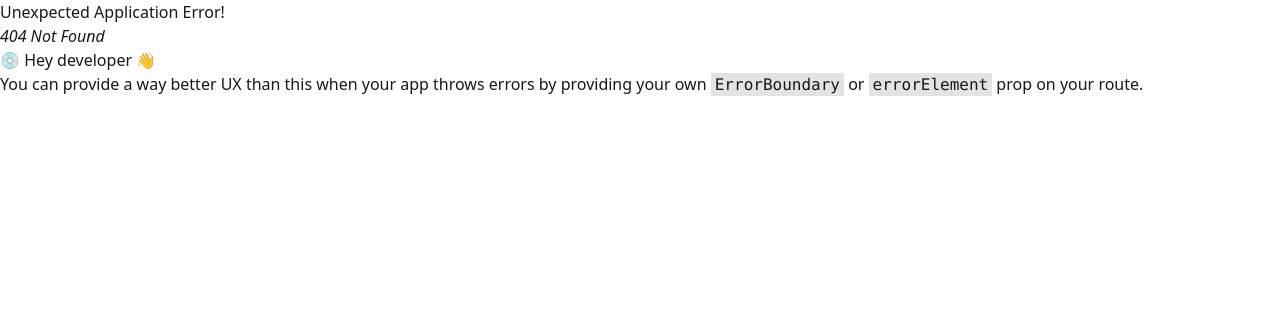
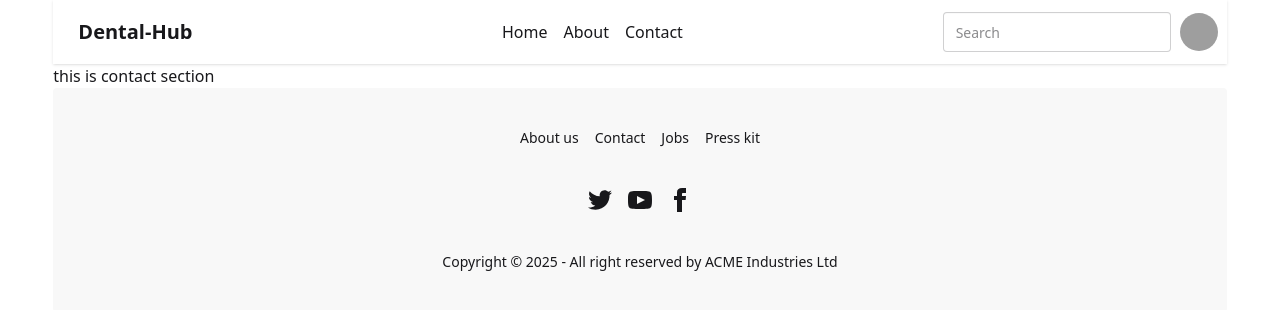
Before and after one commit to Amitkumersarkar/Dental-Hub, a React (Vite) app: page /contact in a window 1280 px wide. Before the commit this address had no page. Shown: the top 310 px of the page. Built offline with nearby package versions, Linux system fonts and the light colour scheme; grey boxes are pictures that could not be loaded.

Commit message:
updated file

```diff
--- /dev/null
+++ b/src/Pages/Contact.jsx
@@ -0,0 +1,11 @@
+
+const Contact = () => {
+
+    return (
+        <div>
+            <h2>this is contact section</h2>
+        </div>
+    );
+};
+
+export default Contact;
--- a/src/main.jsx
+++ b/src/main.jsx
@@ -10,6 +10,7 @@ import Home from './Pages/Home';
 import About from './Pages/About';
 import Login from './Pages/Login';
 import SignUp from './Pages/SignUp';
+import Contact from './Pages/Contact';
 const router = createBrowserRouter([
   {
     path: "/",
@@ -30,6 +31,10 @@ const router = createBrowserRouter([
       {
         path: '/signup',
         element: <SignUp></SignUp>
+      },
+      {
+        path: '/contact',
+        element: <Contact></Contact>
       }
     ]
 
```
